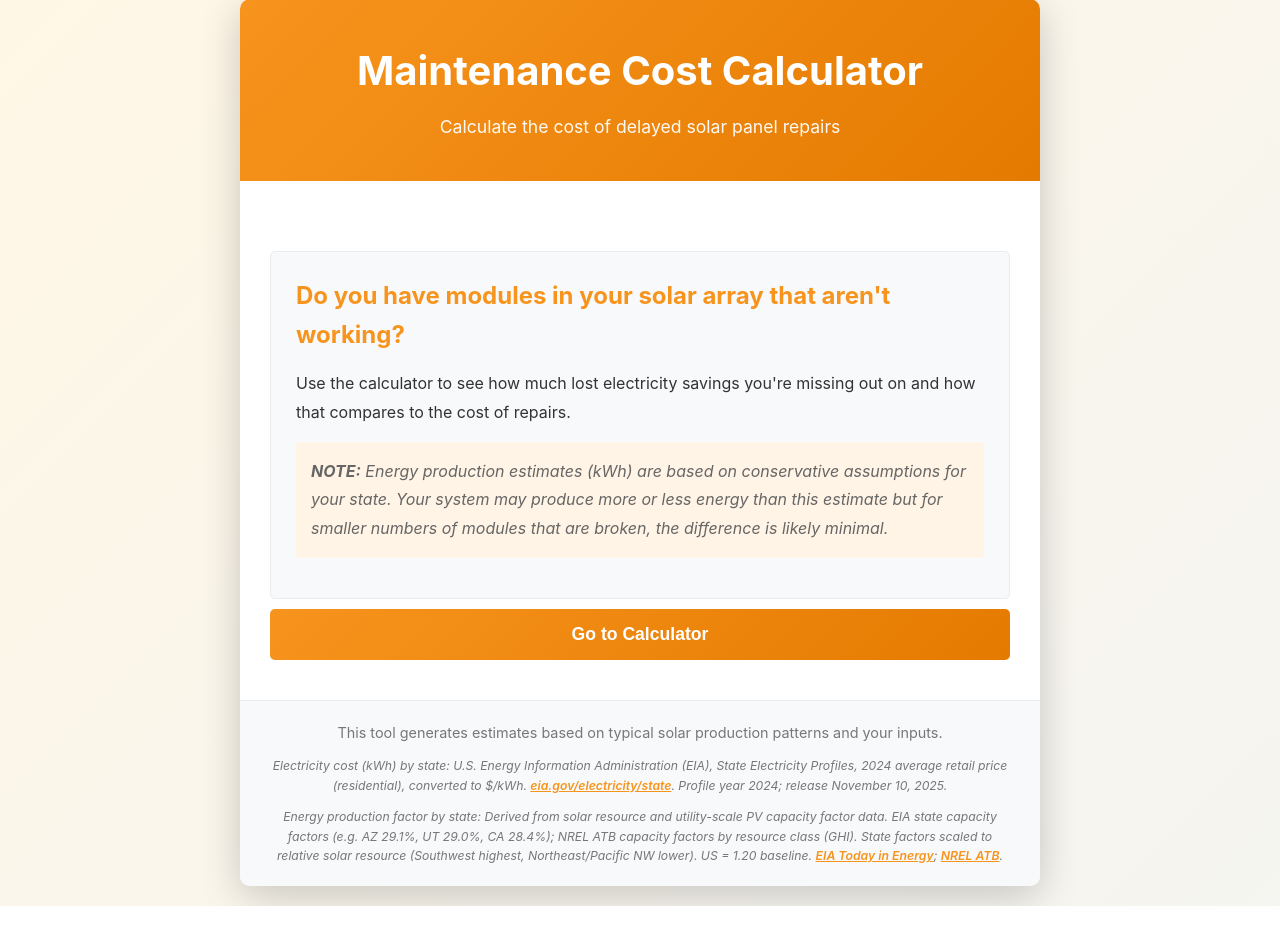
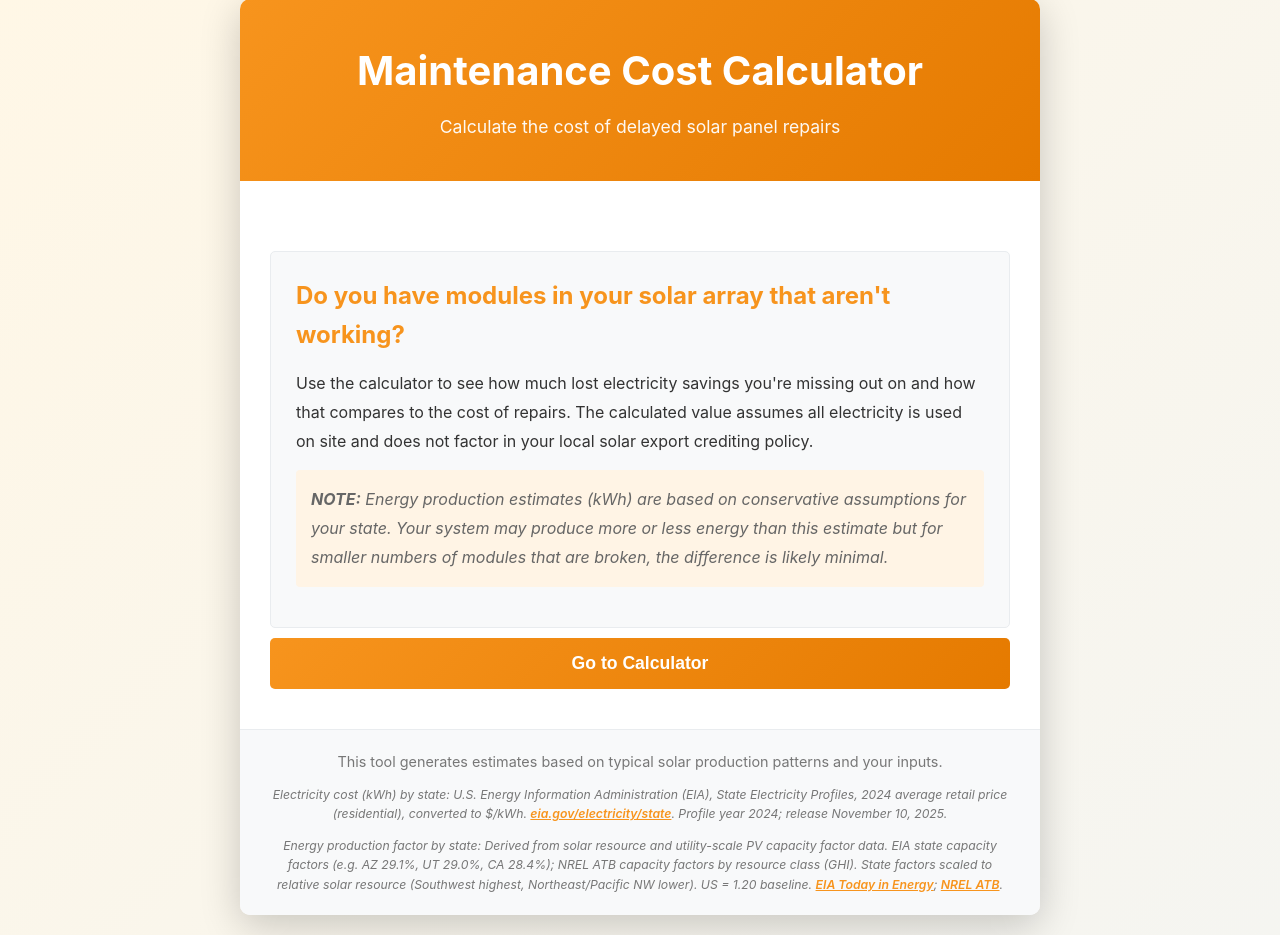
Before and after one commit to coreysol/energytools, a PHP site: page /maint_calc/ in a window 1280 px wide. Shown: the part 21-956 px from the top of the page. Before the commit the page ends 927 px from the top, so only its background shows below. Run offline with PHP 8.4, Linux system fonts and the light colour scheme.

Commit message:
Update maint_calc index.php
Co-authored-by: Cursor <cursoragent@cursor.com>

```diff
--- a/maint_calc/index.php
+++ b/maint_calc/index.php
@@ -241,7 +241,7 @@ $safeChosenState = htmlspecialchars($chosenState, ENT_QUOTES, 'UTF-8');
 <?php else: ?>
             <section class="info-section">
                 <h2>Do you have modules in your solar array that aren't working?</h2>
-                <p>Use the calculator to see how much lost electricity savings you're missing out on and how that compares to the cost of repairs.</p>
+                <p>Use the calculator to see how much lost electricity savings you're missing out on and how that compares to the cost of repairs. The calculated value assumes all electricity is used on site and does not factor in your local solar export crediting policy.</p>
                 <p class="note">
                     <strong>NOTE:</strong> Energy production estimates (kWh) are based on conservative assumptions for your state. Your system may produce more or less energy than this estimate but for smaller numbers of modules that are broken, the difference is likely minimal.
                 </p>
```
